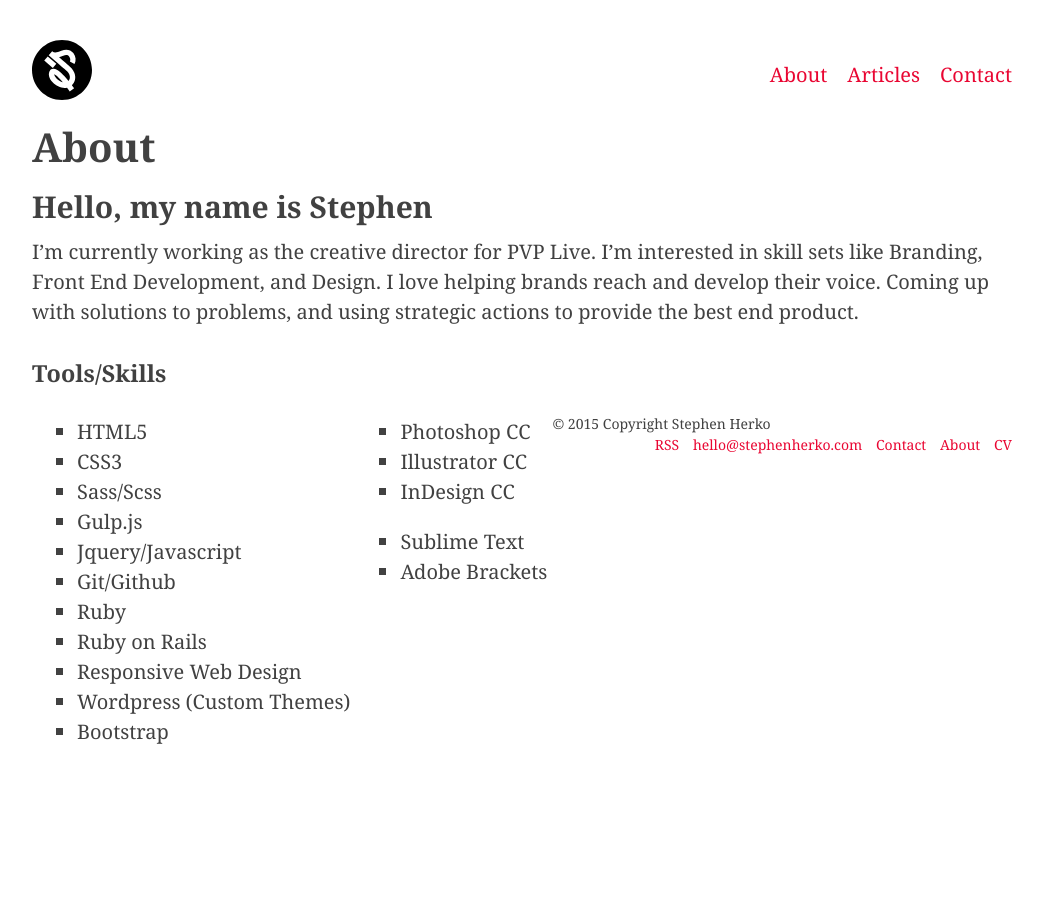
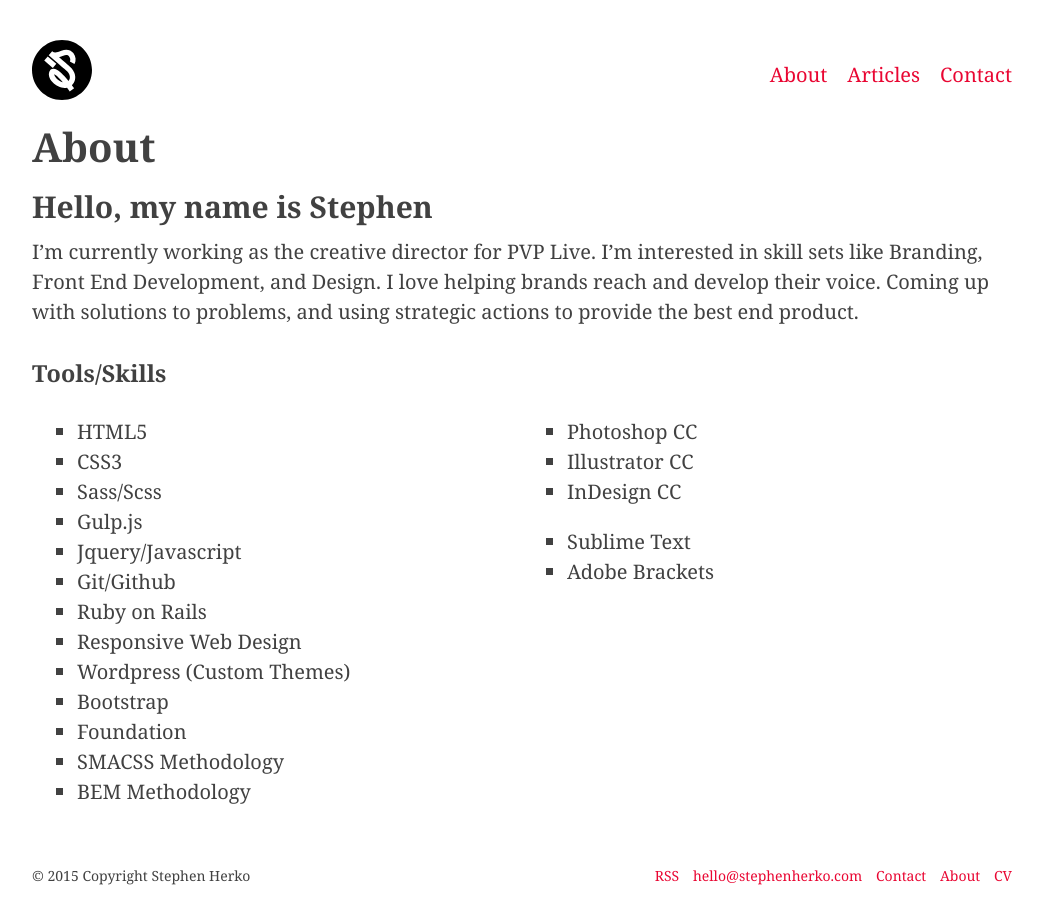
Before and after one commit to sherkoo/stephenherko.github.io, a Jekyll site: the page built from about.md, in a window 1280 px wide. Shown: the whole page, without its empty margins (118-1161 px from the left). Built offline with Jekyll 4.4.1, drawn with Linux system fonts in a browser that asks for light colours; some web fonts are replaced.

Commit message:
update skills

```diff
--- a/about.md
+++ b/about.md
@@ -10,33 +10,35 @@ I'm currently working as the creative director for PVP Live. I'm interested in s
 
 ###Tools/Skills
 
-<div class="col-50">
-  <ul>
-    <li>HTML5</li>
-    <li>CSS3</li>
-    <li>Sass/Scss</li>
-    <li>Gulp.js</li>
-    <li>Jquery/Javascript</li>
-    <li>Git/Github</li>
-    <li>Ruby</li>
-    <li>Ruby on Rails</li>
-    <li>Responsive Web Design</li>
-    <li>Wordpress (Custom Themes)</li>
-    <li>Bootstrap</li>
-  </ul>
-</div>
+<div class="row">
+  <div class="col-3">
+    <ul>
+      <li>HTML5</li>
+      <li>CSS3</li>
+      <li>Sass/Scss</li>
+      <li>Gulp.js</li>
+      <li>Jquery/Javascript</li>
+      <li>Git/Github</li>
+      <li>Ruby on Rails</li>
+      <li>Responsive Web Design</li>
+      <li>Wordpress (Custom Themes)</li>
+      <li>Bootstrap</li>
+      <li>Foundation</li>
+      <li>SMACSS Methodology</li>
+      <li>BEM Methodology</li>
+    </ul>
+  </div>
 
 
-<div class="col-50">
-  <ul>
-    <li>Photoshop CC</li>
-    <li>Illustrator CC</li>
-    <li>InDesign CC</li>
-  </ul>
-  <ul>
-    <li>Sublime Text</li>
-    <li>Adobe Brackets</li>
-  </ul>
+  <div class="col-3">
+    <ul>
+      <li>Photoshop CC</li>
+      <li>Illustrator CC</li>
+      <li>InDesign CC</li>
+    </ul>
+    <ul>
+      <li>Sublime Text</li>
+      <li>Adobe Brackets</li>
+    </ul>
+  </div>
 </div>
-
-<div class="clearfix"></div>
```
Also changed, not shown: 2 other files.
